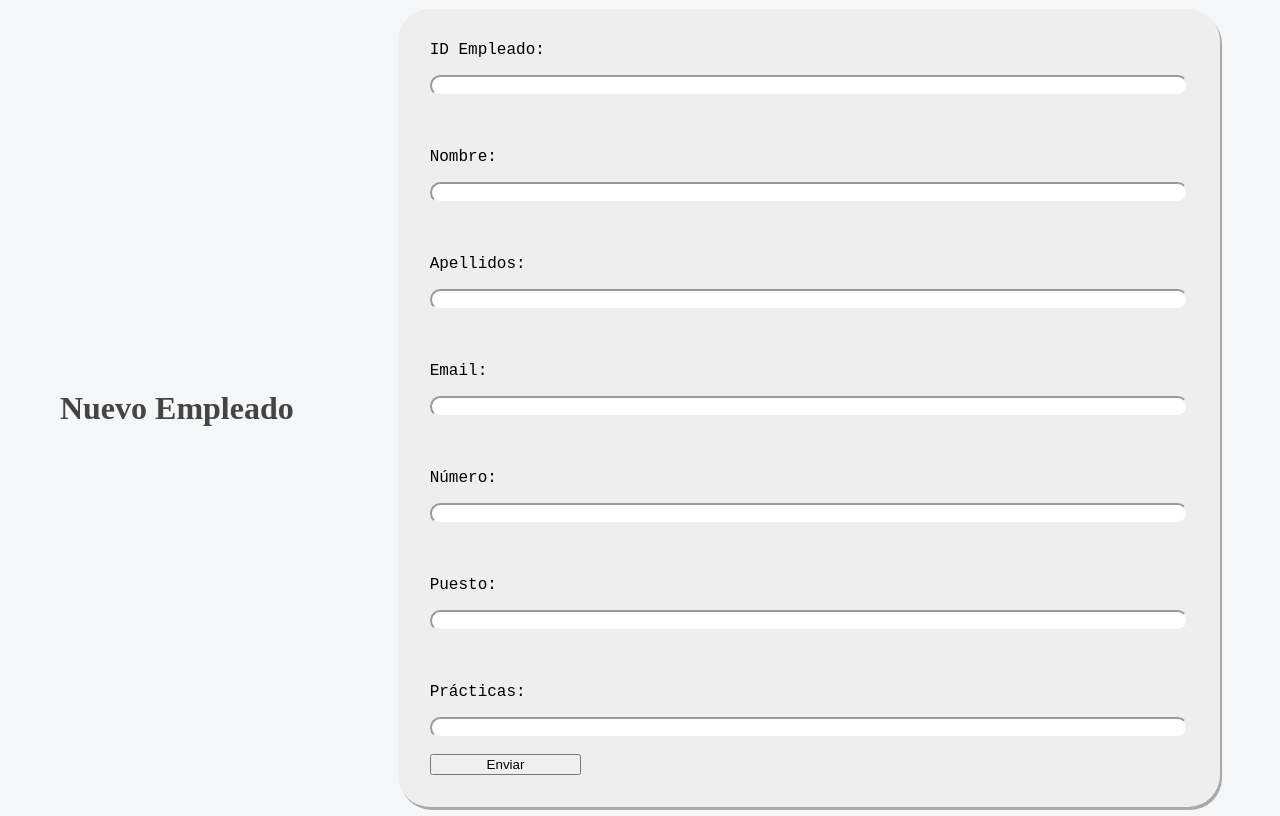
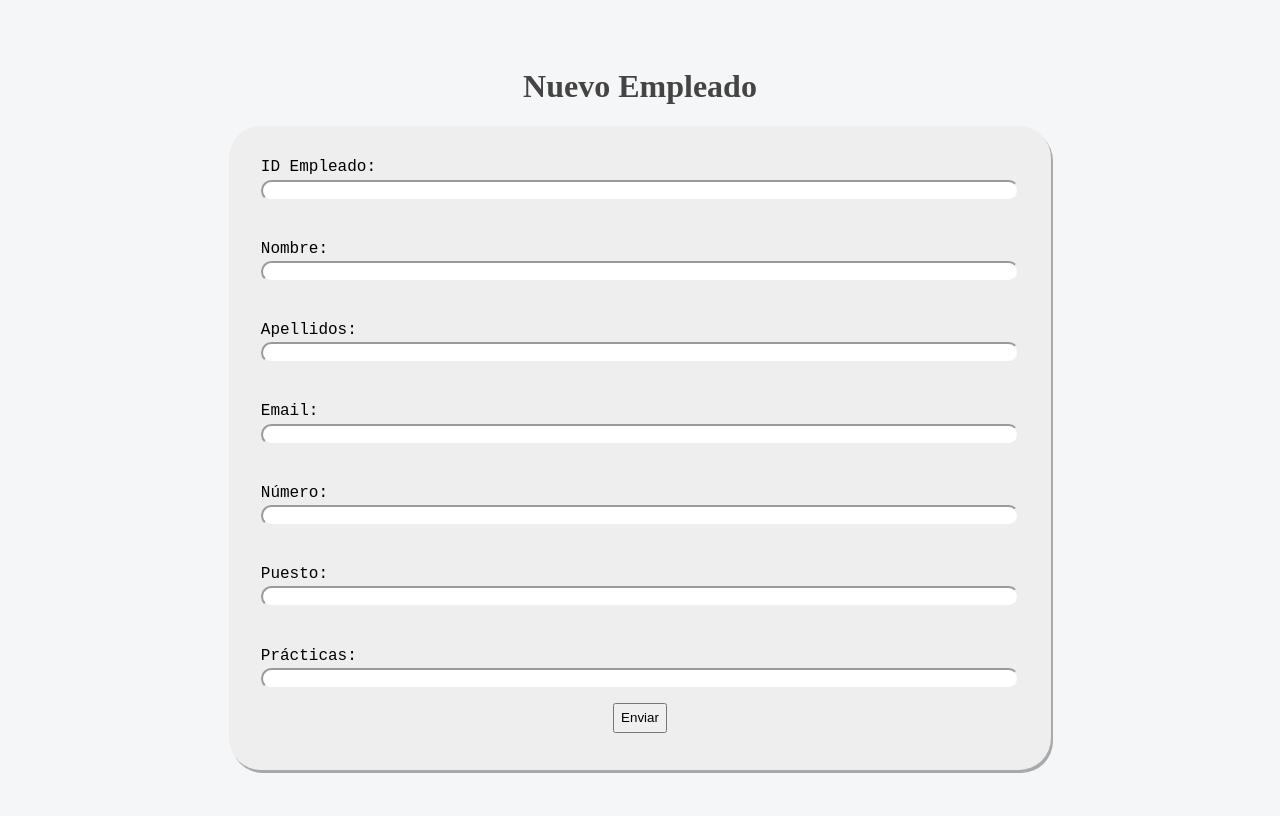
Before and after one commit to lawrarod/KomorebiStudio, a PHP site: page /nuevo-empleado.php in a window 1280 px wide. Run offline with PHP 8.4, Linux system fonts and the light colour scheme; a user stored in the database is signed in.

Commit message:
Actualizacion

```diff
--- a/ADMIN/nuevo-empleado.php
+++ b/ADMIN/nuevo-empleado.php
@@ -13,7 +13,7 @@
     }
     main {
       display: flex;
-      flex-flow: column wrap;
+      flex-flow: column ;
       height: 100vh;
       justify-content: center;
       align-items: center;
@@ -25,7 +25,7 @@
     form {
       display: flex;
       flex-flow: column wrap;
-      gap: 1em;
+      gap: .2em;
       width: 60%;
       /* min-height: 400px; */
       padding: 2em;
@@ -42,8 +42,16 @@
     }
 
     input[type="submit"] {
-      width: 20%;
+      height: 30px;
     }
+
+    #btn {
+      display: flex;
+      padding: .3em;
+      justify-content: center;
+      align-items: flex-end;
+    }
+
   </style>
 </head>
 <?php
@@ -75,7 +83,7 @@ if(isset($_SESSION['usuario'])){
       Número: <input type="text" name="numero"><br><br>
       Puesto: <input type="text" name="puesto"><br><br>
       Prácticas: <input type="text" name="practicas">
-      <div id="btn">
+      <div id="btn"><br><br>
       <input type="submit" value="Enviar">
       </div>
     </form>
```
